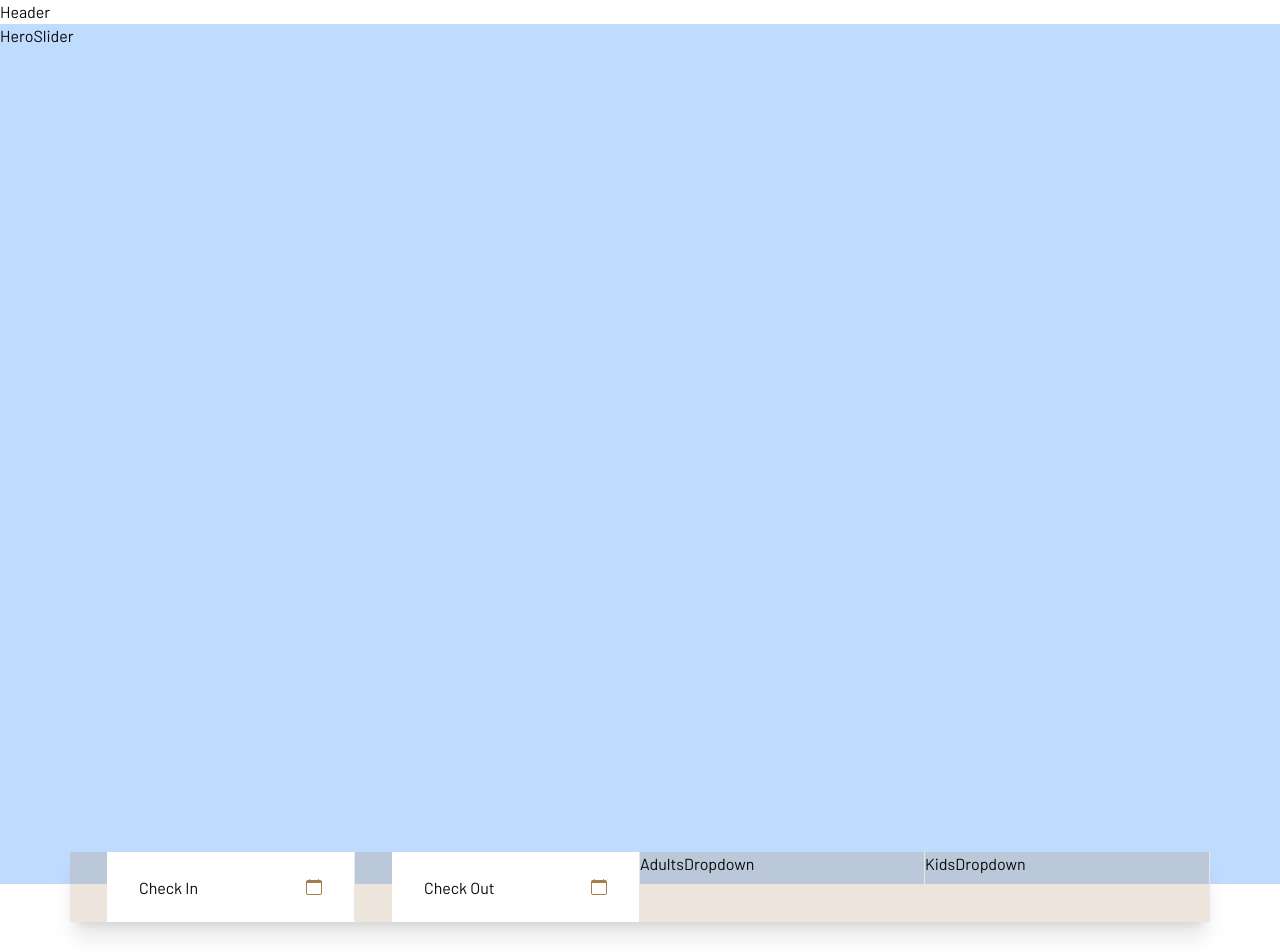
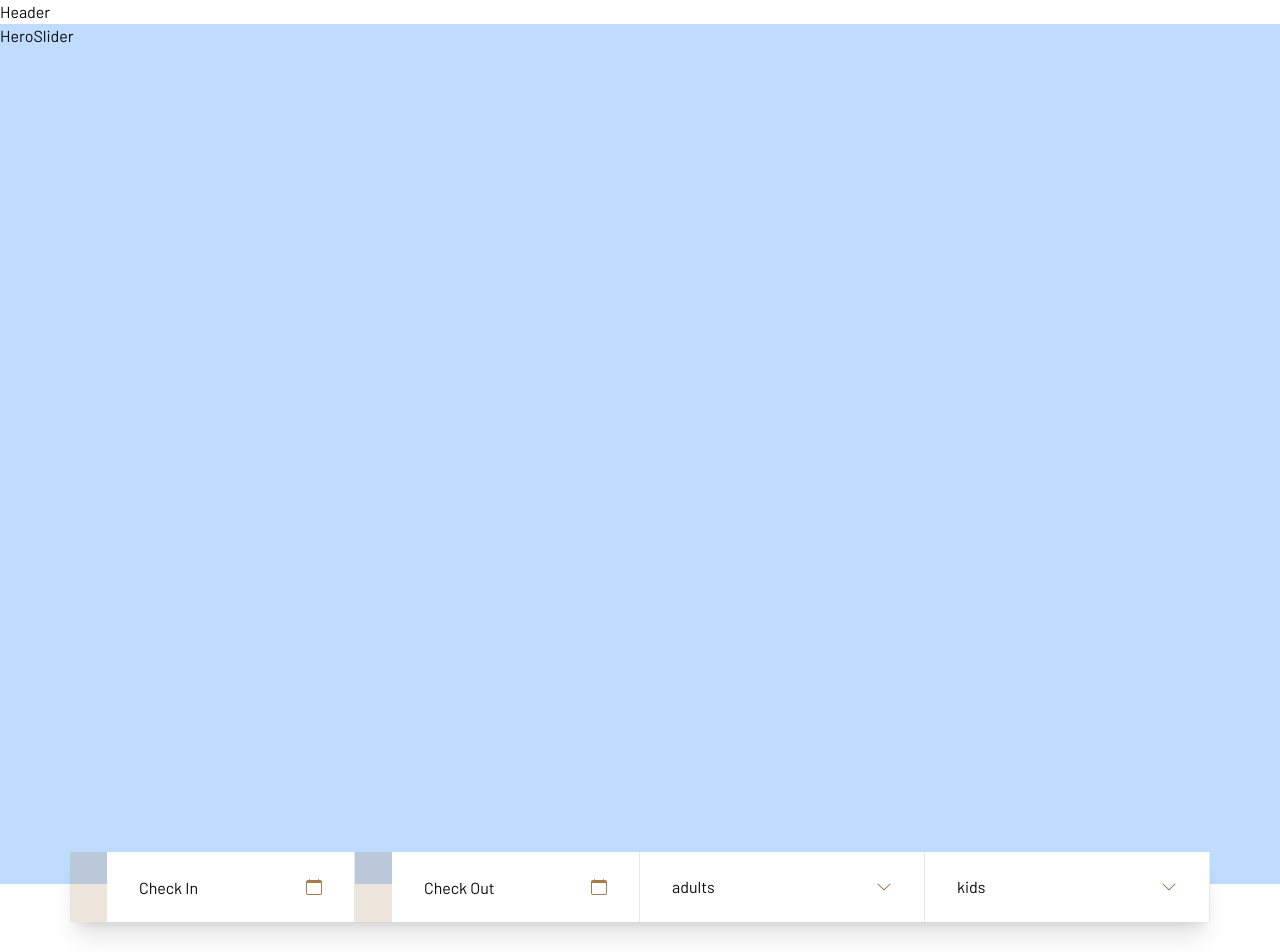
Before and after one commit to olumorothy/bookaroom, a React (Create React App) app: page / in a window 1280 px wide. Shown: the top 952 px of the page. Built offline with nearby package versions, Linux system fonts and the light colour scheme; a web font is replaced by a local one.

Commit message:
adds styling for kids and adults dropdown

```diff
--- a/src/components/AdultsDropdown.js
+++ b/src/components/AdultsDropdown.js
@@ -1,7 +1,47 @@
-import React from "react";
+import React, { useContext } from "react";
+import { RoomContext } from "../context/RoomContext";
+import { Menu } from "@headlessui/react";
+import { BsChevronDown } from "react-icons/bs";
 
+const lis = [
+  {
+    name: "1 Adult",
+  },
+  {
+    name: "2 Adults",
+  },
+  {
+    name: "3 Adults",
+  },
+  {
+    name: "4 Adults",
+  },
+];
 const AdultsDropdown = () => {
-  return <div>AdultsDropdown</div>;
+  return (
+    <Menu as="div" className="w-full h-full bg-white relative">
+      <Menu.Button className="w-full h-full flex items-center justify-between px-8">
+        adults
+        <BsChevronDown className="text-base text-accent-hover" />
+      </Menu.Button>
+      <Menu.Items
+        as="ul"
+        className="bg-white absolute w-full flex flex-col z-40"
+      >
+        {lis.map((li, index) => {
+          return (
+            <Menu.Item
+              as="li"
+              className="border-b last-of-type:border-b-0 h-12 hover:bg-accent hover:text-white w-full flex justify-center items-center cursor-pointer"
+              key={index}
+            >
+              {li.name}
+            </Menu.Item>
+          );
+        })}
+      </Menu.Items>
+    </Menu>
+  );
 };
 
 export default AdultsDropdown;
--- a/src/components/KidsDropdown.js
+++ b/src/components/KidsDropdown.js
@@ -1,7 +1,50 @@
-import React from 'react';
+import React, { useContext } from "react";
+import { RoomContext } from "../context/RoomContext";
+import { Menu } from "@headlessui/react";
+import { BsChevronDown } from "react-icons/bs";
 
-const KidsDropdown = () => {
-  return <div>KidsDropdown</div>;
+const lis = [
+  {
+    name: "0 Kids ",
+  },
+  {
+    name: "1 Kid",
+  },
+  {
+    name: "2 Kids",
+  },
+  {
+    name: "3 Kids",
+  },
+  {
+    name: "4 Kids",
+  },
+];
+const KidsDropDown = () => {
+  return (
+    <Menu as="div" className="w-full h-full bg-white relative">
+      <Menu.Button className="w-full h-full flex items-center justify-between px-8">
+        kids
+        <BsChevronDown className="text-base text-accent-hover" />
+      </Menu.Button>
+      <Menu.Items
+        as="ul"
+        className="bg-white absolute w-full flex flex-col z-40"
+      >
+        {lis.map((li, index) => {
+          return (
+            <Menu.Item
+              as="li"
+              className="border-b last-of-type:border-b-0 h-12 hover:bg-accent hover:text-white w-full flex justify-center items-center cursor-pointer"
+              key={index}
+            >
+              {li.name}
+            </Menu.Item>
+          );
+        })}
+      </Menu.Items>
+    </Menu>
+  );
 };
 
-export default KidsDropdown;
+export default KidsDropDown;
```
